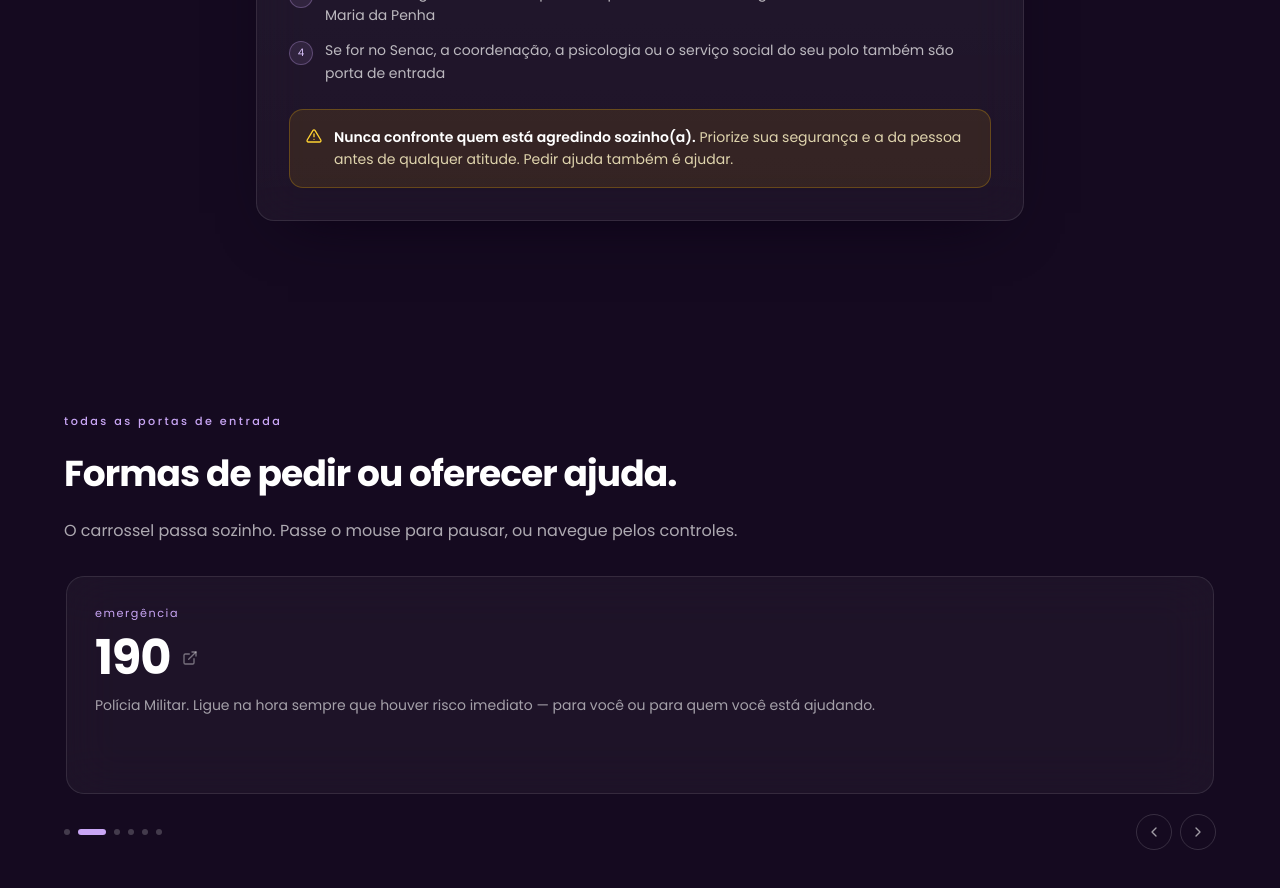
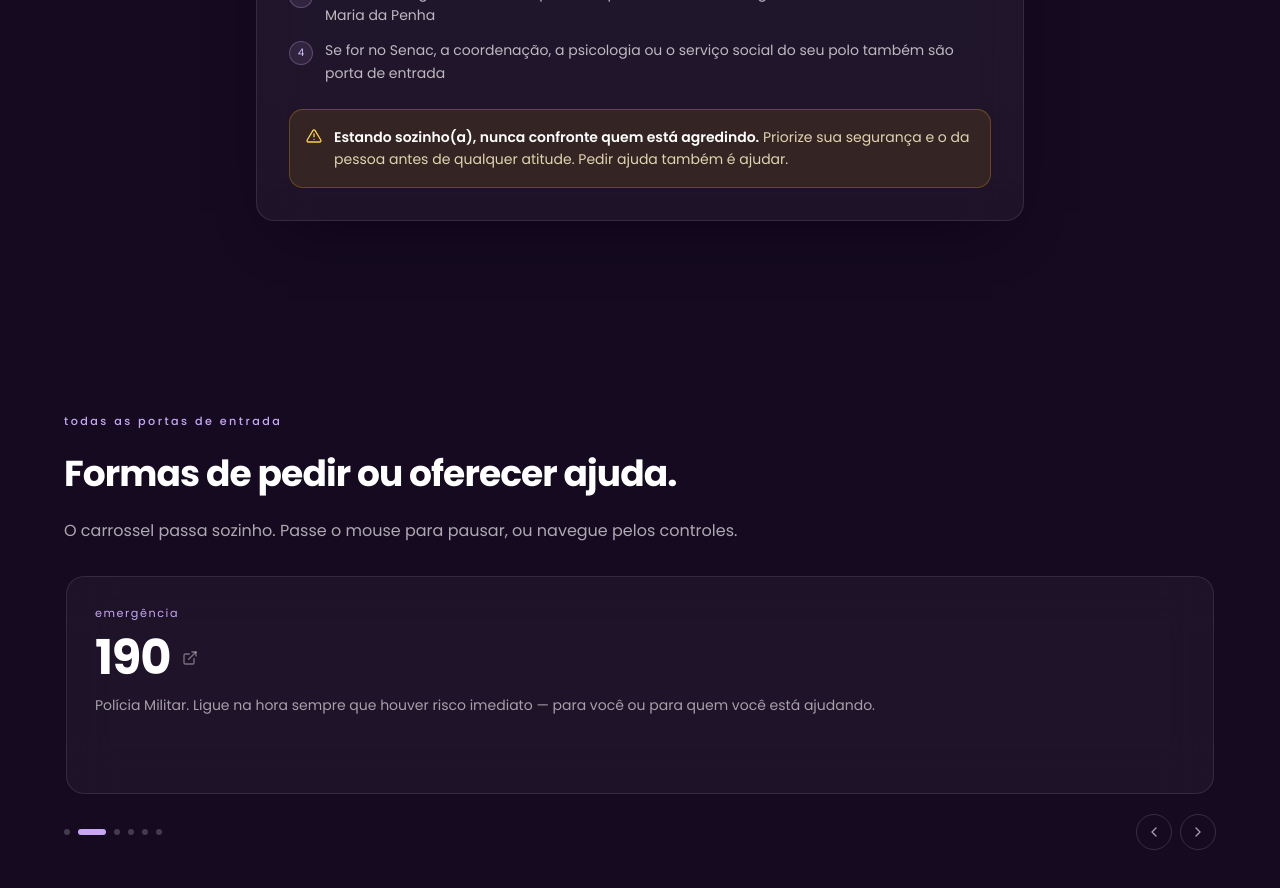
Before and after one commit to caiooozs/hyphen-community, a Next.js app: page /agostolilas in a window 1280 px wide. Shown: the part 3440-4328 px from the top of the page. Built offline with nearby package versions, Linux system fonts and the light colour scheme.

Commit message:
fix(ui): agosto lilas texts fix

```diff
--- a/components/HyphenAgostoLilas/Care/care.tsx
+++ b/components/HyphenAgostoLilas/Care/care.tsx
@@ -13,19 +13,21 @@ export function AgostoCare() {
   return (
     <Section id="ajudar" eyebrow="se você desconfia de algo">
       <Panel className="flex flex-col gap-6">
-        <SectionTitle>Não fique na dúvida. Pergunte, ajude, ligue.</SectionTitle>
+        <SectionTitle>
+          Não fique na dúvida. Pergunte, ajude, ligue.
+        </SectionTitle>
 
         <div className="flex flex-col gap-4">
           <p className="text-sm leading-relaxed text-white/65 sm:text-base">
             Se você percebe que alguém pode estar sofrendo qualquer tipo de
-            violência, seja ela física, psicológica, sexual, patrimonial ou moral, não
-            hesite em oferecer ajuda ou acionar a polícia. Um &ldquo;você está
-            bem?&rdquo; dito em particular, ou uma ligação pro 190 num momento de
-            risco, pode ser o que muda a situação de alguém.
+            violência, seja ela física, psicológica, sexual, patrimonial ou
+            moral, não hesite em oferecer ajuda ou acionar a polícia. Um
+            &ldquo;você está bem?&rdquo; dito em particular, ou uma ligação pro
+            190 num momento de risco, pode ser o que muda a situação de alguém.
           </p>
           <p className="text-sm leading-relaxed text-white/65 sm:text-base">
-            Ao mesmo tempo, cuidado nunca é demais. Agir com atenção protege você
-            e protege quem você quer ajudar.
+            Ao mesmo tempo, cuidado nunca é demais. Agir com atenção protege
+            você e protege quem você quer ajudar.
           </p>
         </div>
 
@@ -49,9 +51,10 @@ export function AgostoCare() {
           />
           <span>
             <strong className="font-semibold text-white">
-              Nunca confronte quem está agredindo sozinho(a).
+              Estando sozinho(a), nunca confronte quem está agredindo.
             </strong>{" "}
-            Priorize sua segurança e a da pessoa antes de qualquer atitude. Pedir ajuda também é ajudar.
+            Priorize sua segurança e o da pessoa antes de qualquer atitude.
+            Pedir ajuda também é ajudar.{" "}
           </span>
         </p>
       </Panel>
--- a/components/HyphenAgostoLilas/Manifesto/manifesto.tsx
+++ /dev/null
@@ -1,27 +0,0 @@
-import { Section } from "../ui/section";
-
-export function AgostoManifesto() {
-  return (
-    <Section id="manifesto" eyebrow="por que isso importa pra gente">
-      <blockquote className="text-2xl leading-snug font-bold tracking-tight text-balance text-white sm:text-3xl md:text-4xl">
-        A gente não quer só{" "}
-        <em className="text-[#C9A6F5] not-italic">divulgar evento</em>. A gente
-        quer que{" "}
-        <em className="text-[#C9A6F5] not-italic">
-          tecnologia transforme sociedade
-        </em>
-        .
-      </blockquote>
-
-      <p className="text-sm leading-relaxed text-white/60 sm:text-base">
-        É por isso que essa página existe em vez de só um post. É por isso que
-        causas como essa viram tema de hackathon dentro da Hyphen. E é por isso
-        que, além do Discord, do WhatsApp e do Instagram, quem já é do
-        Transforma-se também tem um Linktree só nosso — pra centralizar tudo num
-        lugar só.
-      </p>
-    </Section>
-  );
-}
-
-export default AgostoManifesto;
```
